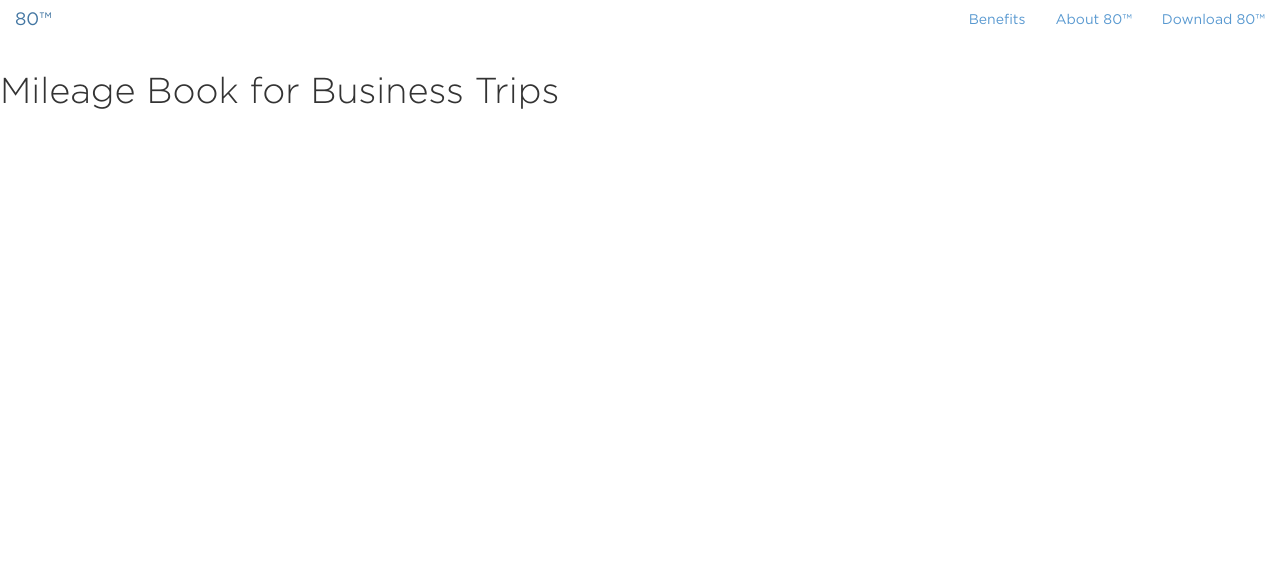
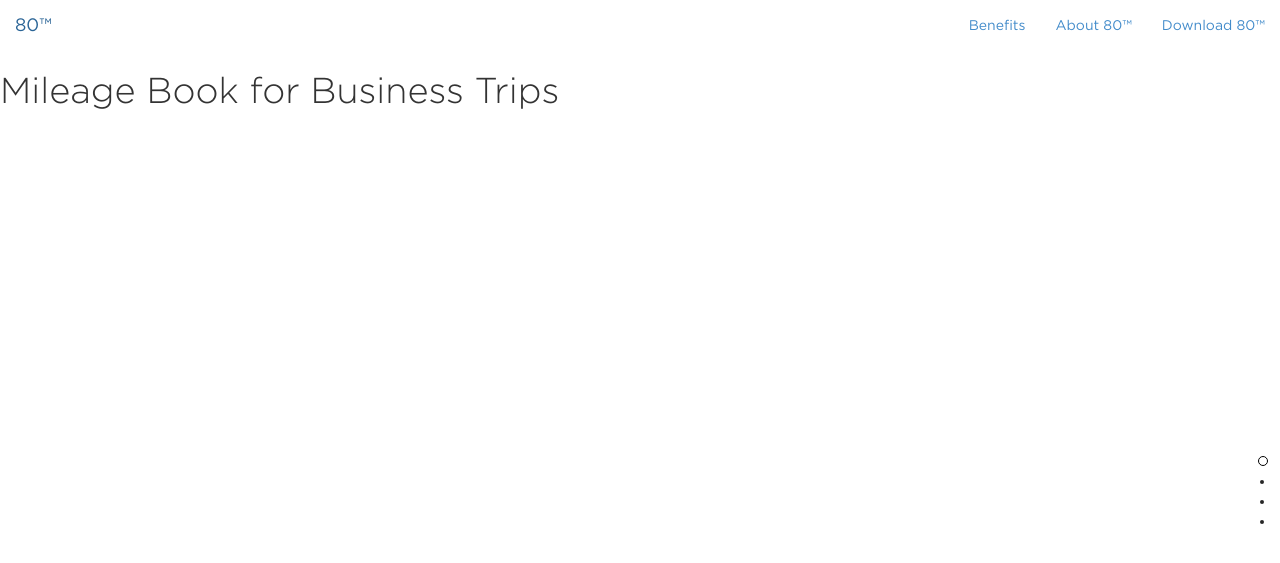
Before and after one commit to geteighty/geteighty.github.io, a Jekyll site: the page built from index.html, in a window 1280 px wide. Shown: the top 563 px of the page. Built offline with Jekyll 4.4.1, drawn with Linux system fonts in a browser that asks for light colours.

Commit message:
Add one page pagination

```diff
--- a/_includes/head.html
+++ b/_includes/head.html
@@ -12,5 +12,6 @@
     <link rel="stylesheet" href="{{ "/css/bootstrap-theme.min.css" | prepend: site.baseurl }}">
     <link rel="stylesheet" href="{{ "/css/animate.css" | prepend: site.baseurl }}">
     <link rel="stylesheet" href="{{ "/css/main.css" | prepend: site.baseurl }}">
+    <link rel="stylesheet" href="{{ "/css/onepage-scroll.css" | prepend: site.baseurl }}">
 
 </head>
--- a/css/main.css
+++ b/css/main.css
@@ -1,6 +1,6 @@
 .eighty-nav {
-  -webkit-animation-delay: 4s;
-  animation-delay: 4s;
+  -webkit-animation-delay: 2s;
+  animation-delay: 2s;
 }
 
 .eighty-nav nav li > a:hover, .eighty-nav nav li > a:focus {
@@ -8,6 +8,11 @@
   background-color: transparent;
 }
 
+.onepage-pagination {
+  -webkit-animation-delay: 2.5s;
+  animation-delay: 2.5s;
+}
+
 .animated.animated-2s {
   -webkit-animation-duration: 2s;
   animation-duration: 2s;
--- a/index.html
+++ b/index.html
@@ -1,6 +1,13 @@
 ---
 layout: default
 ---
+
+<ul class="onepage-pagination animated fadeInRight">
+  <li><a data-index="1" href="#1" class="active"></a></li>
+  <li><a data-index="2" href="#2"></a></li>
+  <li><a data-index="3" href="#3"></a></li>
+  <li><a data-index="4" href="#4"></a></li>
+</ul>
 
 <div class="wrapper">
 
```
